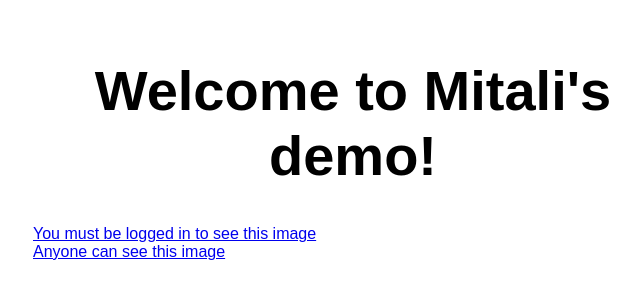
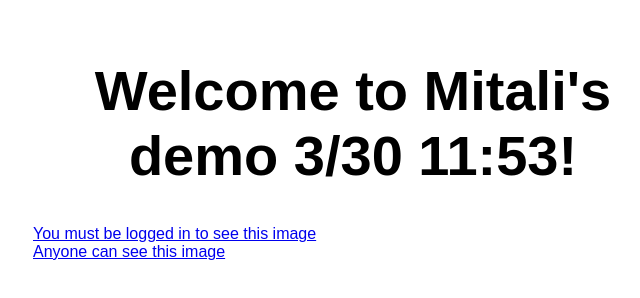
Before and after one commit to mkarmark/afd-repo-1, a plain HTML site: page src/index.html in a window 1280 px wide. Shown: the whole page, without its empty margins (287-927 px from the left). Drawn offline with Linux system fonts and the light colour scheme.

Commit message:
Update index.html

```diff
--- a/src/index.html
+++ b/src/index.html
@@ -10,7 +10,7 @@
 
 <body>
   <main>
-    <h1>Welcome to Mitali's demo!</h1>
+    <h1>Welcome to Mitali's demo 3/30 11:53!</h1>
         <a href="/puppy.jpg">You must be logged in to see this image </a>
     <br/>
         <a href="/puppy2.jpg">Anyone can see this image</a>
```
